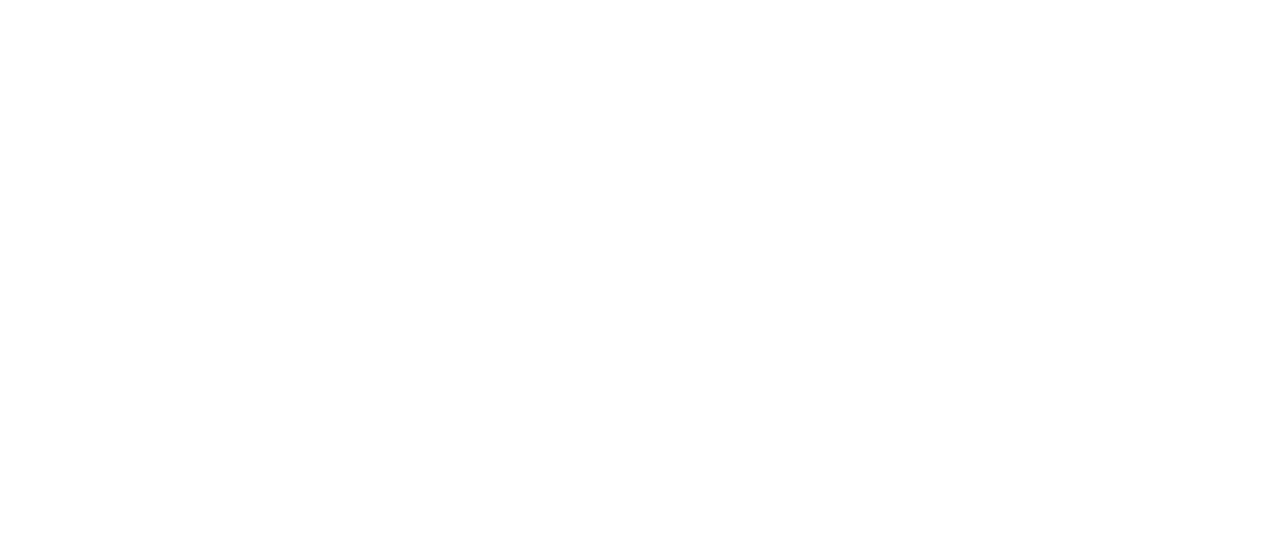
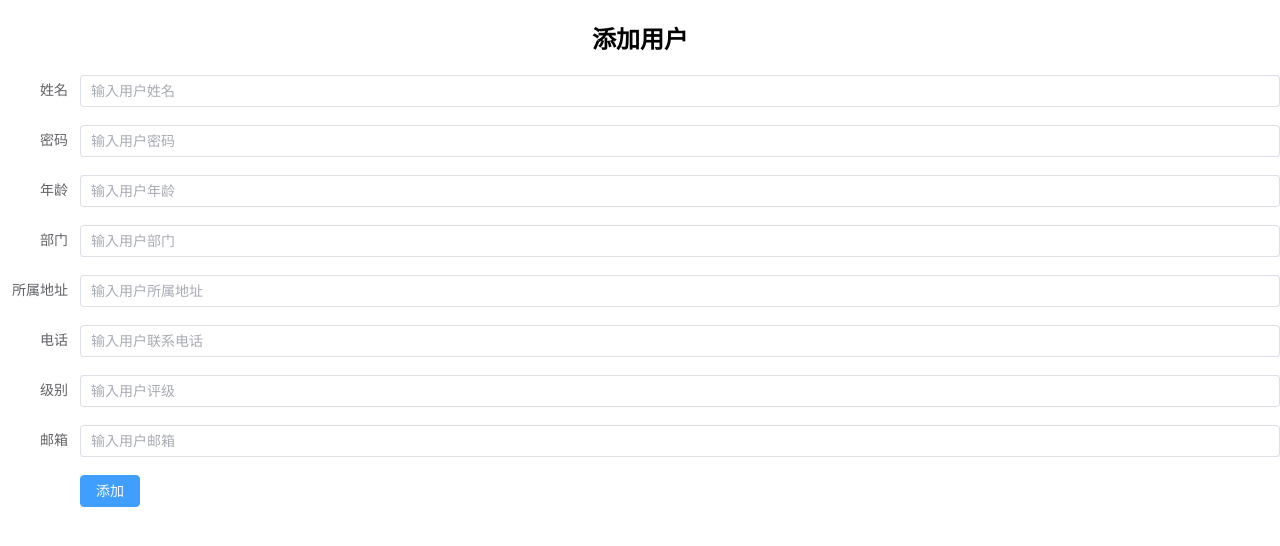
Before and after one commit to hrqfly/vue_hrsys_02, a Vue app: page /adduser in a window 1280 px wide. Before the commit this address had no page. Shown: the top 546 px of the page. Built offline with nearby package versions, Linux system fonts and the light colour scheme.

Commit message:
招聘管理功能

```diff
--- a/src/router/index.js
+++ b/src/router/index.js
@@ -27,6 +27,11 @@
             path:"/queryplan",
             component:()=>import("../views/RecruitmentPlanPage.vue")
         },
+        {
+            name:"adduser",
+            path:"/adduser",
+            component:()=>import("../views/AddUserPage.vue")
+        },
     ]
 })
 export default router
--- /dev/null
+++ b/src/views/AddUserPage.vue
@@ -0,0 +1,72 @@
+<template>
+  <div style="margin: 20px;"></div>
+  <h2 style="text-align: center">添加用户</h2>
+  <el-form :label-position="labelPosition" label-width="80px" :model="userInf">
+    <el-form-item label="姓名">
+      <el-input v-model="userInf.name" placeholder="输入用户姓名"></el-input>
+    </el-form-item>
+    <el-form-item label="密码">
+      <el-input v-model="userInf.password" type = "password" placeholder="输入用户密码" show-password></el-input>
+    </el-form-item>
+    <el-form-item label="年龄">
+      <el-input v-model="userInf.age" placeholder="输入用户年龄"></el-input>
+    </el-form-item>
+    <el-form-item label="部门">
+      <el-input v-model="userInf.dept" placeholder="输入用户部门"></el-input>
+    </el-form-item>
+    <el-form-item label="所属地址">
+      <el-input v-model="userInf.post" placeholder="输入用户所属地址"></el-input>
+    </el-form-item>
+    <el-form-item label="电话">
+      <el-input v-model="userInf.phoneNum" placeholder="输入用户联系电话"></el-input>
+    </el-form-item>
+    <el-form-item label="级别">
+      <el-input v-model="userInf.level" placeholder="输入用户评级"></el-input>
+    </el-form-item>
+    <el-form-item label="邮箱">
+      <el-input v-model="userInf.email" placeholder="输入用户邮箱"></el-input>
+    </el-form-item>
+    <el-form-item >
+      <el-button type="primary" @click="onSubmit">添加</el-button>
+    </el-form-item>
+  </el-form>
+</template>
+
+<script>
+import axios from "axios";
+  export default {
+    data() {
+      return {
+        labelPosition: 'right',
+        userInf: {
+          name: '',
+          password: '',
+          age: '',
+          dept: '',
+          post: '',
+          phoneNum: '',
+          level: '',
+          email: '',
+        }
+      };
+    },
+    methods: {
+      onSubmit() {
+        console.log(this.$data.userInf.phoneNum)
+        console.log('submit!');
+        axios.post("http://localhost:8010/insertuser",this.userInf)
+            .then(res => {
+              if(res.data.status == 200){
+                alert("生成的工号为"+res.data.msg+"，请认真记录下来")
+              }else {
+                alert(res.data.msg)
+              }
+            })
+      }
+    }
+  }
+</script>
+
+<style scoped>
+
+</style>
--- a/src/views/HomePage.vue
+++ b/src/views/HomePage.vue
@@ -8,6 +8,13 @@
             :load="loadNode"
             lazy
             @node-click = "getUserByName">
+        </el-tree>
+        <el-tree
+            :props="props1"
+            :load="loadNode1"
+            lazy
+            @node-click = "getRecruitmentPlan"
+            width="200px">
         </el-tree>
       </el-aside>
       <el-container>
@@ -37,6 +44,11 @@
           children: 'zones',
           isLeaf: 'leaf'
         },
+        props1: {
+          label: 'name',
+          children: 'zones',
+          isLeaf: 'leaf'
+        },
         tableData:[]
       };
     },
@@ -48,14 +60,20 @@
         if(a.name=='查询员工信息'){
           router.push('/queryuser')
         }
-        //发送请求去后端查询数据
-        // axios.get('http://localhost:8010/findplan?post='+"coo")
-        //     .then(res => {
-        //         console.log(res.data.data)
-        //         this.tableData = res.data.data
-        //     })
+        if (a.name=='增加员工账号'){
+          router.push('/adduser')
+        }
       },
-
+      getRecruitmentPlan(a,b){
+        console.log(a)
+        console.log(b)
+        if(a.name=='查询招聘信息'){
+          router.push('/queryplan')
+        }
+        if (a.name=='增加员工账号'){
+          router.push('/adduser')
+        }
+      },
       divClick(){
         //发送请求去后端查询数据
         axios.get('http://localhost:8010/findplan?post='+"coo")
@@ -77,11 +95,30 @@
             name: '查询员工信息',
             leaf: true
           }, {
-            name: '增加员工',
+            name: '增加员工账号',
             leaf: true
           }];
           resolve(data);
-        }, 500);
+        }, 200);
+      },
+
+      loadNode1(node, resolve) {
+        //点击的那个菜单
+        if (node.level === 0) {
+          return resolve([{ name: '招聘管理' }]);
+        }
+        if (node.level > 1) return resolve([]);
+
+        setTimeout(() => {
+          const data = [{
+            name: '查询招聘信息',
+            leaf: true
+          }, {
+            name: '招聘信息发布',
+            leaf: true
+          }];
+          resolve(data);
+        }, 200);
       }
     }
   };
```
